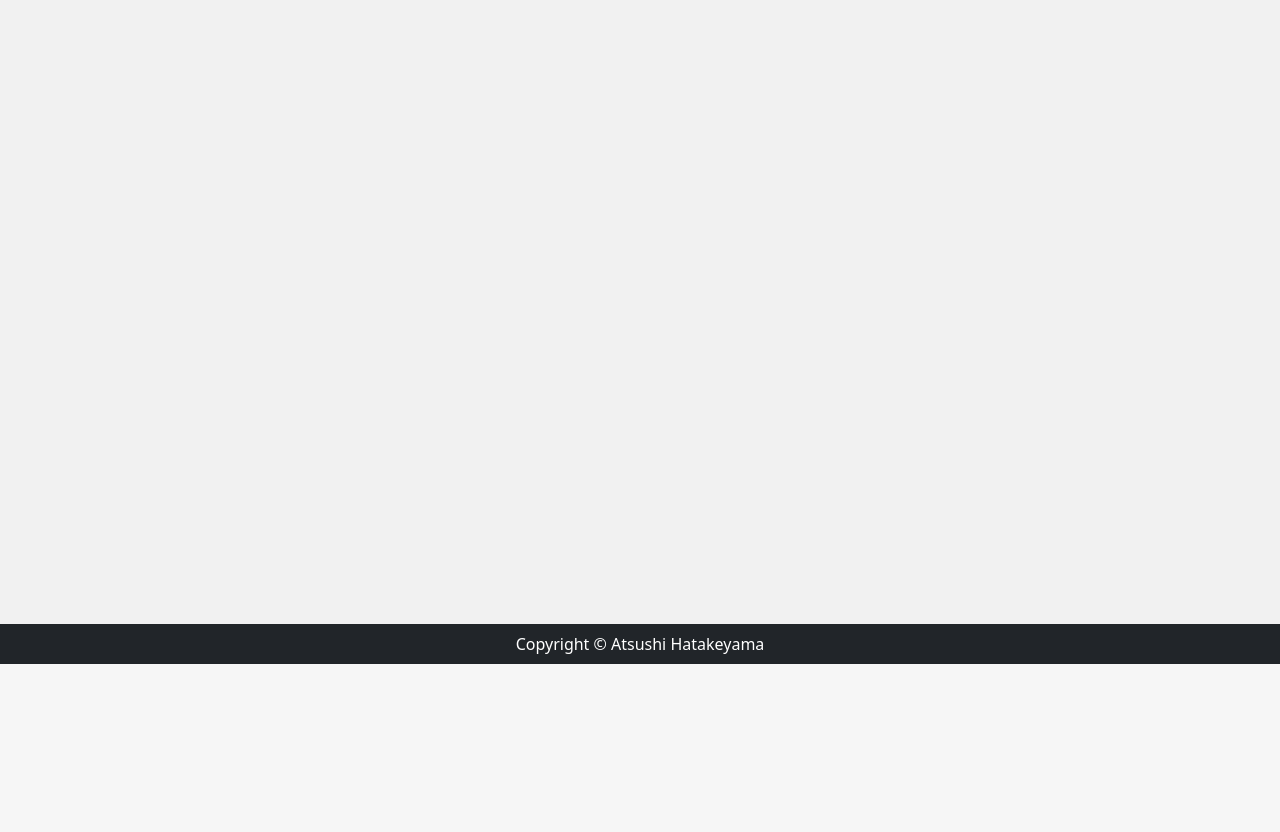
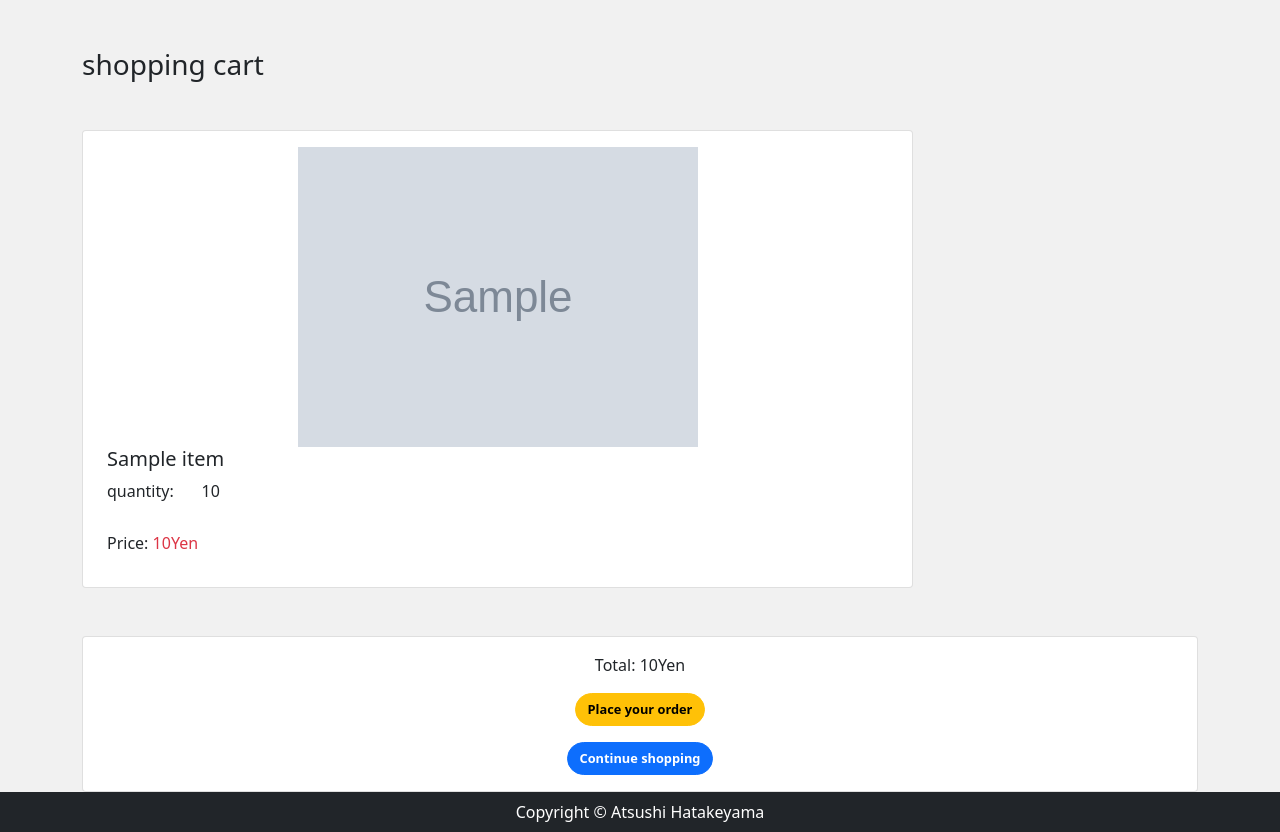
Before and after one commit to atsushi729/Django_ecsite, a Django app: template app/templates/app/order.html in a window 1280 px wide. Shown: the part 136-968 px from the top of the page. Before the commit the page ends 800 px from the top, so only its background shows below. Run offline with Django 3.2, Linux system fonts and the light colour scheme; the template is opened without the code that fills it: most values are stand-ins (such as "Sample title", 1, 10 or a date in 2020); grey boxes marked "Sample" are stand-in pictures; parts of the project's set-up code (start-up, migrations or seed data) failed here and were passed over; some libraries are stand-ins or nearby versions.

Commit message:
add order page template

```diff
--- a/app/static/css/style.css
+++ b/app/static/css/style.css
@@ -101,3 +101,8 @@
     height: 350px;
     object-fit: contain;
 }
+
+.order ing {
+    height: 100px;
+    object-fit: contain;
+}
--- a/app/templates/app/base.html
+++ b/app/templates/app/base.html
@@ -1,4 +1,6 @@
+{% load cart_tags %}
 {%  load static %}
+
 <!DOCTYPE html>
 <html lang="ja">
 <head>
@@ -22,6 +24,14 @@
             {% if user.is_authenticated %}
             <li class="nav-item">
                 <a href="{% url 'profile' %}" class="nav-link">PROFILE</a>
+            </li>
+            <li class="nav-item">
+                <a href="{% url 'order' %}" class="nav-link">
+                    CART
+                    <span class="badge badge-pill badge-warning">
+                        {{ request.user|itemCount }}
+                    </span>
+                </a>
             </li>
             <li class="nav-item">
                 <a href="{% url 'account_logout' %}" class="nav-link">LOGOUT</a>
--- a/app/templates/app/order.html
+++ b/app/templates/app/order.html
@@ -2,6 +2,69 @@
 
 {% block content %}
 
+<div class="my-5">
+    <h3>shopping cart</h3>
+</div>
 
+<div class="row order">
+    <div class="col-md-9 mb-5">
+        <div class="card">
+            <div class="card-body px-4 py-3">
+                {% for order_item in order.items.all %}
+                <div class="row">
+                    <div class="col-mb-3 text-center">
+                        <img src="{{ order_item.item.image.url }}" alt="{{ order_item.item.title }}" class="img-fluid">
+                    </div>
+                    <div class="col-mb-6">
+                        <h5>{{ order_item.item.title }}</h5>
+                        <p class="mb-1">
+                            quantity:
+                            <a href=""><span class="badge badge-warning">-</span></a>
+                            {{ order_item.quantity }}
+                            <a href="{% url 'additem' order_item.item.slug %}">
+                                <span class="badge badge-warning">+</span>
+                            </a>
+                        </p>
+                        <a href="">
+                            <span class="badge badge-danger">Delete</span>
+                        </a>
+                    </div>
+                    <div class="col-mb-3 text-right">
+                        <p>
+                            Price:
+                            <span class="text-danger font-weight-bold">
+                                {{ order_item.get_total_item.price }}Yen
+                            </span>
+                        </p>
+                    </div>
+                </div>
+
+                {% if not forloop.last %}
+                <hr>
+                {% endif %}
+
+                {% empty %}
+                <p class="mb-3">Yor cart is empty</p>
+
+                {% endfor %}
+            </div>
+        </div>
+    </div>
+
+    <div class="col-mb-3">
+        <div class="card">
+            <div class="card-body text-center px-2 py-3">
+                {% if order.get_total %}
+                <p>Total: <span class="fort-weight-bold">{{ order.get_total }}</span>Yen</p>
+                <div class="mb-3">
+                    <a href="" class="btn btn-warning">Place your order</a>
+                </div>
+                {% endif %}
+                <a href="/" class="btn btn-primary">Continue shopping</a>
+            </div>
+        </div>
+    </div>
+
+</div>
 
 {% endblock %}
--- a/app/views.py
+++ b/app/views.py
@@ -31,9 +31,9 @@
         user=request.user,
         ordered=False
     )
-    order = Order.objects.filter(user=request.user, order=False)
+    order = Order.objects.filter(user=request.user, ordered=False)
 
-    if order.exist():
+    if order.exists():
         order = order[0]
         if order.items.filter(item__slug=item.slug).exists():
             order_item.quantity += 1
@@ -46,6 +46,7 @@
 
     return redirect('order')
 
+
 class OrderView(LoginRequiredMixin, View):
     def get(self, request, *args, **kwargs):
         try:
```
